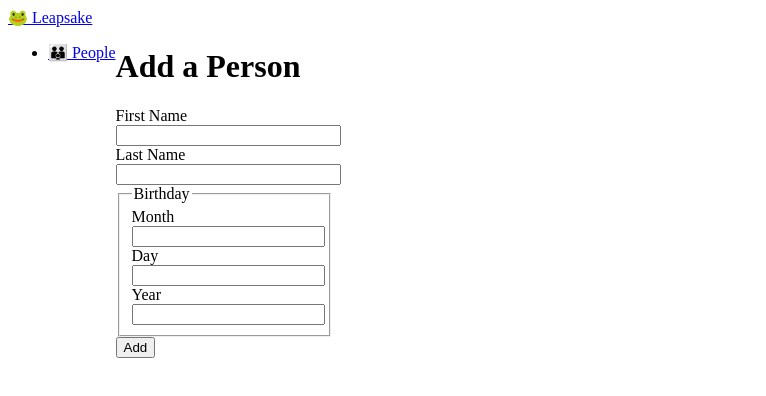
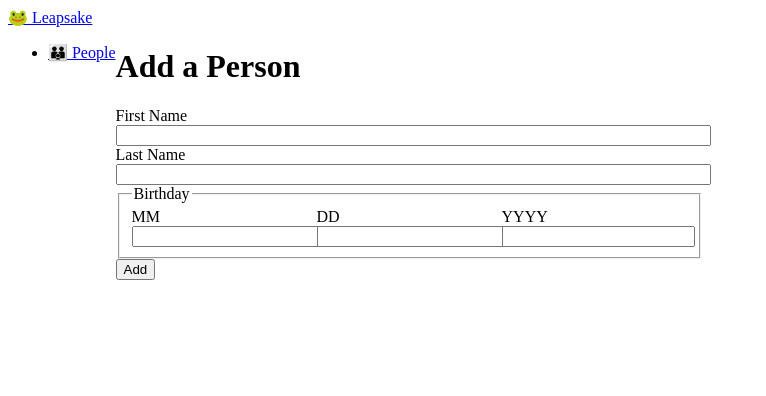
Before and after one commit to leapsake/leapsake, a Next.js app in the folder apps/client-web/: page /people/new in a window 1280 px wide. Shown: the top 396 px of the page, without its empty margins (0-766 px from the left). Built offline with nearby package versions, Linux system fonts and the light colour scheme.

Commit message:
Add styles to DateInput
Put inputs horizontally as is standard practice

```diff
--- /dev/null
+++ b/apps/client-web/src/components/DateInput/DateInput.module.css
@@ -0,0 +1,3 @@
+.body {
+	display: flex;
+}
--- a/apps/client-web/src/components/DateInput/DateInput.tsx
+++ b/apps/client-web/src/components/DateInput/DateInput.tsx
@@ -1,4 +1,5 @@
 import BaseInput from '@/components/BaseInput';
+import styles from './DateInput.module.css';
 
 export default function DateInput({
 	defaultValue,
@@ -13,26 +14,28 @@ export default function DateInput({
 		<fieldset name={name}>
 			<legend>{label}</legend>
 
+			<div className={styles.body}>
 				<BaseInput
 					defaultValue={month}
-				label="Month"
+					label="MM"
 					name="month"
 					type="text"
 				/>
 
 				<BaseInput
 					defaultValue={day}
-				label="Day"
+					label="DD"
 					name="day"
 					type="text"
 				/>
 
 				<BaseInput
 					defaultValue={year}
-				label="Year"
+					label="YYYY"
 					name="year"
 					type="text"
 				/>
+			</div>
 		</fieldset>
 	)
 }
```
Lines whose indentation alone changed are shown as unchanged.
